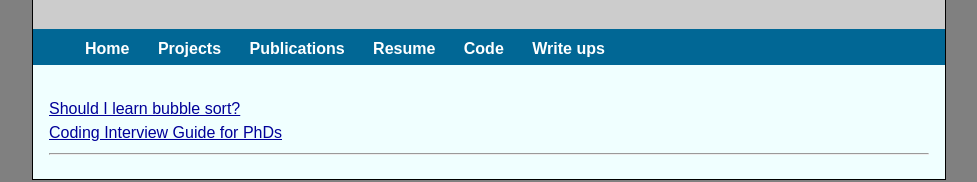
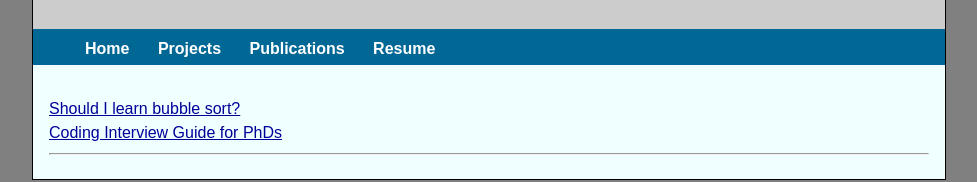
Before and after one commit to aravindhankrishnan/aravindhankrishnan.github.io, a plain HTML site: page writeups.html in a window 1280 px wide. Shown: the part 208-390 px from the top of the page, without its empty margins (151-1128 px from the left). Drawn offline with Linux system fonts and the light colour scheme.

Commit message:
Removing code links

```diff
--- a/writeups.html
+++ b/writeups.html
@@ -24,8 +24,6 @@
 	<li><a href="projects.html" title="Projects" class="nav">Projects</a></li>
 	<li><a href="publications.html" title="Publications" class="nav">Publications</a></li>
 	<li><a href="resume.html" title="Resume" class="nav">Resume</a></li>
-    <li><a href="code.html" title="Code" class="nav">Code</a></li>
-    <li><a href="writeups.html" title="Write ups" class="nav">Write ups</a></li>
   </ul>
 	</div>
 
```
Also changed, not shown: code.html (+0 -2 lines), home.html (+0 -2 lines), info.html (+0 -2 lines), projects.html (+0 -2 lines), publications.html (+0 -2 lines), resume.html (+0 -2 lines).
